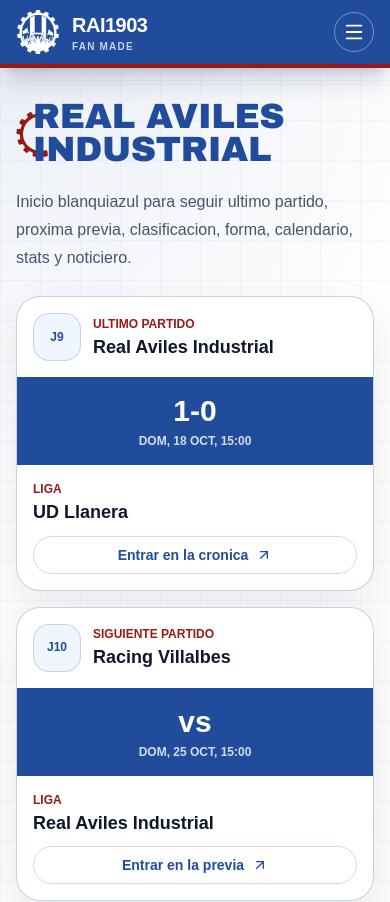
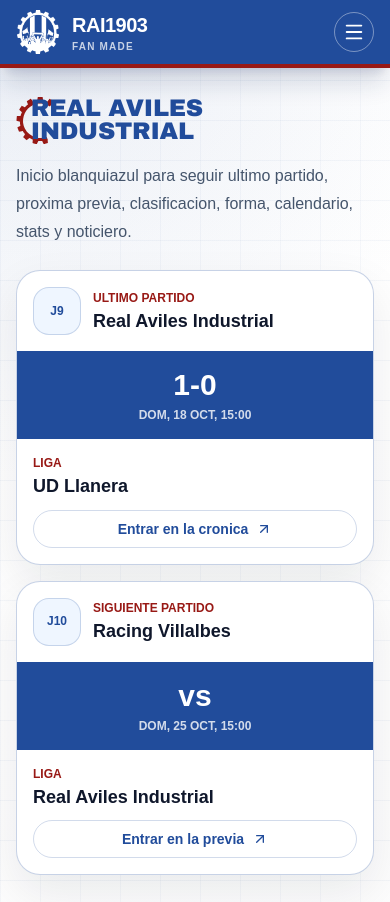
Before and after one commit to academiaohara/RAI1903, a Next.js app: page / in a window 390 px wide. Shown: the top 902 px of the page. Built offline with nearby package versions, Linux system fonts and the light colour scheme.

Commit message:
Ajustar titulo Real Aviles Industrial en movil
Aplica margin-left -1.4em y font-size 24px solo al titulo de la home
en pantallas menores a 640px, sin afectar otros titulos con adorno.

Co-authored-by: academiaohara <academiaohara@users.noreply.github.com>

```diff
--- a/app/globals.css
+++ b/app/globals.css
@@ -93,6 +93,23 @@ a {
 .title-gear-text-c.-ml-\[0\.74em\],
 .title-gear-text-c.-ml-\[0\.79em\] {
   margin-left: -1.07em;
+}
+
+@media (max-width: 639px) {
+  .title-gear-rai-home .-ml-\[0\.74em\],
+  .title-gear-rai-home .-ml-\[0\.79em\] {
+    margin-left: -1.4em;
+  }
+
+  .title-gear-rai-home h1,
+  .title-gear-rai-home h2,
+  .title-gear-rai-home h3,
+  .title-gear-rai-home h4,
+  .title-gear-rai-home h5,
+  .title-gear-rai-home h6 {
+    font-size: 24px;
+    font-weight: inherit;
+  }
 }
 
 .news-ticker-item {
--- a/app/page.tsx
+++ b/app/page.tsx
@@ -35,7 +35,11 @@ export default function HomePage() {
 
   return (
     <div className="space-y-6">
-      <PageHero title="Real Aviles Industrial" description="Inicio blanquiazul para seguir ultimo partido, proxima previa, clasificacion, forma, calendario, stats y noticiero." />
+      <PageHero
+        title="Real Aviles Industrial"
+        description="Inicio blanquiazul para seguir ultimo partido, proxima previa, clasificacion, forma, calendario, stats y noticiero."
+        titleWrapperClassName="title-gear-rai-home"
+      />
 
       <section className="grid gap-4">
         {latestMatch && (
--- a/components/AnimatedPageTitle.tsx
+++ b/components/AnimatedPageTitle.tsx
@@ -5,10 +5,17 @@ import { TitleWithOrnament } from "@/components/TitleWithOrnament";
 type AnimatedPageTitleProps = {
   title: string;
   className?: string;
+  wrapperClassName?: string;
 };
 
-export function AnimatedPageTitle({ title, className }: AnimatedPageTitleProps) {
+export function AnimatedPageTitle({ title, className, wrapperClassName }: AnimatedPageTitleProps) {
   return (
-    <TitleWithOrnament title={title} as="h1" animated className={className} />
+    <TitleWithOrnament
+      title={title}
+      as="h1"
+      animated
+      className={className}
+      wrapperClassName={wrapperClassName}
+    />
   );
 }
--- a/components/PageHero.tsx
+++ b/components/PageHero.tsx
@@ -9,16 +9,25 @@ type PageHeroProps = {
   children?: ReactNode;
   titleActions?: ReactNode;
   className?: string;
+  titleWrapperClassName?: string;
 };
 
-export function PageHero({ eyebrow, title, description, children, titleActions, className }: PageHeroProps) {
+export function PageHero({
+  eyebrow,
+  title,
+  description,
+  children,
+  titleActions,
+  className,
+  titleWrapperClassName,
+}: PageHeroProps) {
   return (
     <section className={cn(className)}>
       {eyebrow && <p className="text-xs font-bold uppercase tracking-[0.1em] text-[#981915]">{eyebrow}</p>}
       <div className={cn("grid gap-5 lg:grid-cols-[1fr_auto] lg:items-end", eyebrow && "mt-2")}>
         <div className="min-w-0 max-w-full">
           <div className="flex flex-wrap items-center gap-x-4 gap-y-3">
-            <AnimatedPageTitle title={title} />
+            <AnimatedPageTitle title={title} wrapperClassName={titleWrapperClassName} />
             {titleActions}
           </div>
           <p className="mt-3 text-base leading-7 text-slate-600">{description}</p>
--- a/components/TitleWithOrnament.tsx
+++ b/components/TitleWithOrnament.tsx
@@ -13,6 +13,7 @@ type TitleWithOrnamentProps = {
   as?: ElementType;
   animated?: boolean;
   className?: string;
+  wrapperClassName?: string;
 };
 
 export function TitleWithOrnament({
@@ -20,6 +21,7 @@ export function TitleWithOrnament({
   as: Tag = "h1",
   animated = false,
   className,
+  wrapperClassName,
 }: TitleWithOrnamentProps) {
   const cutoutId = `title-gear-cutout-${useId().replaceAll(":", "")}`;
   const startsWithC = /^c/i.test(title.trim());
@@ -29,6 +31,7 @@ export function TitleWithOrnament({
       className={cn(
         "title-gear inline-flex max-w-full items-center overflow-visible bg-transparent",
         pageTitleClass,
+        wrapperClassName,
       )}
     >
       <div
```
